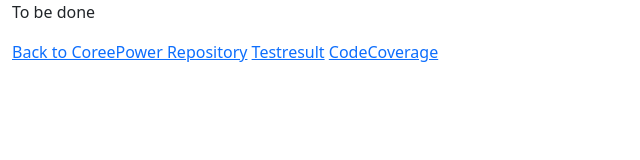
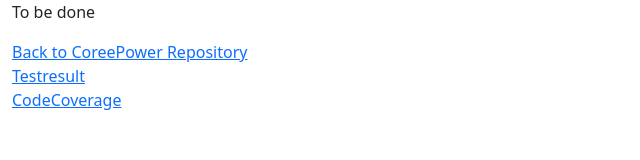
Before and after one commit to carsten-riedel/CoreePower, a plain HTML site: page docs/index.html in a window 1280 px wide. Shown: the whole page, without its empty margins (0-640 px from the left). Drawn offline with nearby package versions, Linux system fonts and the light colour scheme.

Commit message:
update github pages index

```diff
--- a/docs/index.html
+++ b/docs/index.html
@@ -10,9 +10,9 @@
   <body>
     <div class="container-fluid">
       <p>To be done</p>
-      <a href="https://github.com/carsten-riedel/CoreePower">Back to CoreePower Repository</a>
-      <a href="https://carsten-riedel.github.io/CoreePower/Report/TestResult.html">Testresult</a>
-      <a href="https://carsten-riedel.github.io/CoreePower/Report/CodeCoverage/">CodeCoverage</a>
+      <a href="https://github.com/carsten-riedel/CoreePower">Back to CoreePower Repository</a><br>
+      <a href="https://carsten-riedel.github.io/CoreePower/Report/TestResult.html">Testresult</a><br>
+      <a href="https://carsten-riedel.github.io/CoreePower/Report/CodeCoverage/">CodeCoverage</a><br>
     </div>
     <script src="https://cdn.jsdelivr.net/npm/bootstrap@5.3.0/dist/js/bootstrap.bundle.min.js" integrity="sha384-geWF76RCwLtnZ8qwWowPQNguL3RmwHVBC9FhGdlKrxdiJJigb/j/68SIy3Te4Bkz" crossorigin="anonymous"></script>
   </body>
```
